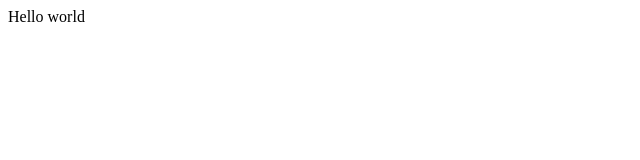
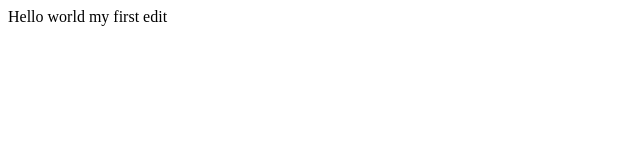
Before and after one commit to csthiyaku24/a3, a plain HTML site: page index.html in a window 1280 px wide. Shown: the whole page, without its empty margins (0-640 px from the left). Drawn offline with Linux system fonts and the light colour scheme.

Commit message:
Update index.html
hi

```diff
--- a/index.html
+++ b/index.html
@@ -4,5 +4,6 @@
 	</head>
 		<body>
 			Hello world
+			my first edit
 		</body>
 </html>
```
